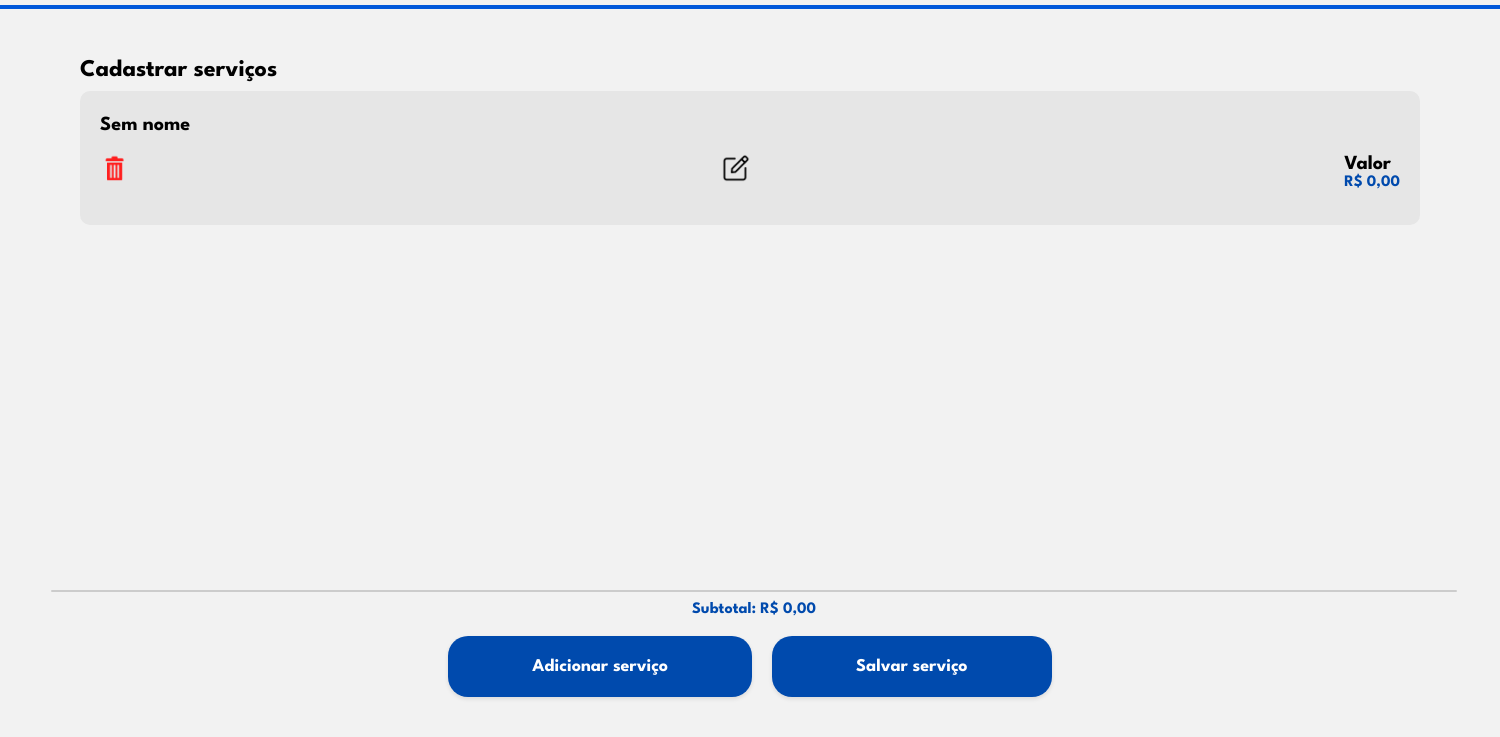
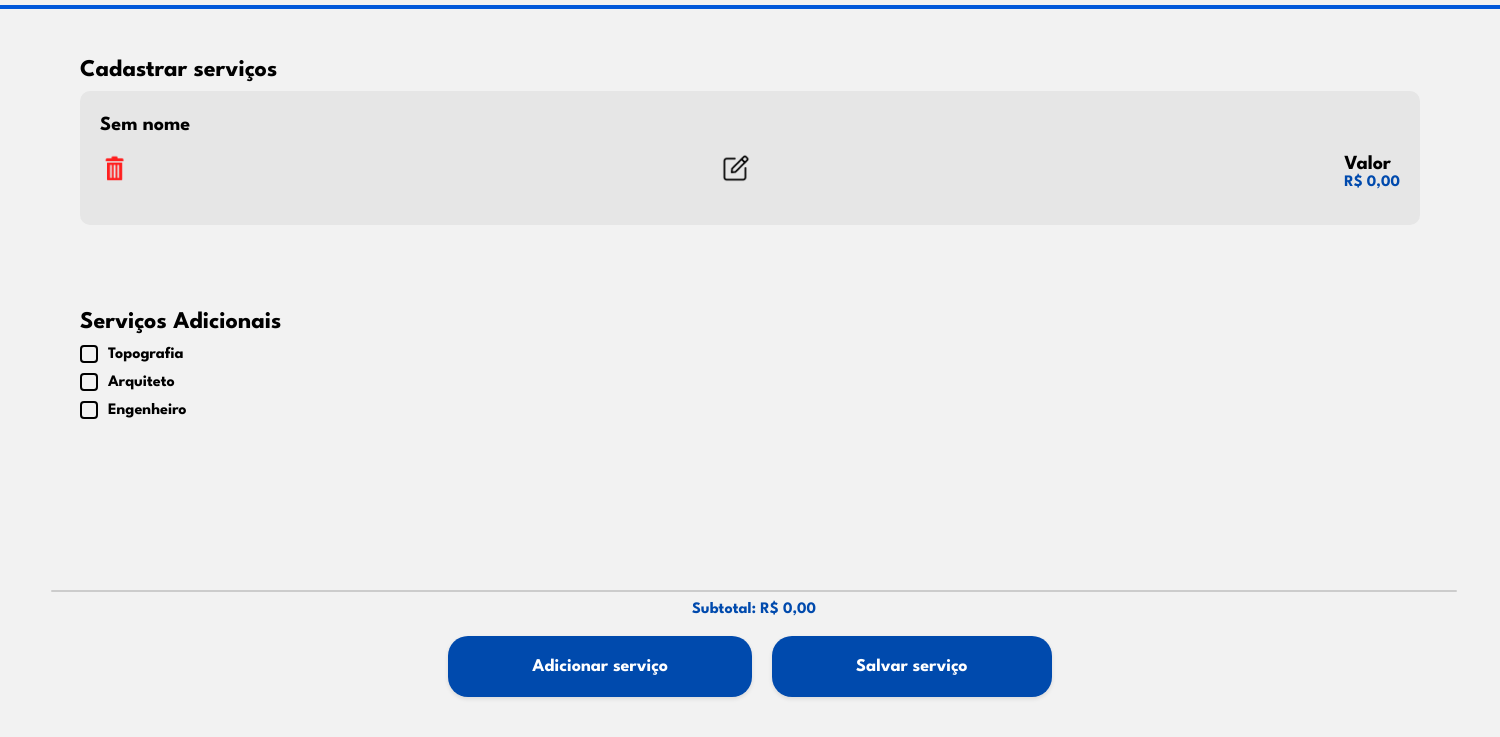
Before and after one commit to MurilloPrado/Organizador-de-Documentos, an Electron app: page renderer/servicos.html in a window 1500 px wide. Both pictures are taken after a click on the button "Cadastrar serviço". Shown: the part 83-820 px from the top of the page. Drawn offline with Linux system fonts and the light colour scheme.

Commit message:
Adição de Serviços adicionais e sua estilização, correção de bugs visual no footer de lançamentos

```diff
--- a/renderer/scripts/adicionarLancamento.js
+++ b/renderer/scripts/adicionarLancamento.js
@@ -243,10 +243,20 @@ function setMode(mode){
 
     if(formContainer) formContainer.style.display = showForm ? 'block' : 'none';
     if(listContainer) listContainer.style.display = showForm ? 'none' : 'block';
+
+    const footer = document.querySelector('footer');
+    if (footer) {
+        footer.style.display = showForm ? 'none' : 'flex';
+    }
+
+
+
     updateTopLink();
 }
 
 function hasItens(){
+    const itens = getAll();
+    console.log('itens =>', itens);
     return getAll().length > 0;
 }
 
@@ -375,8 +385,6 @@ async function refresh() {
     } else {
         setMode('form');
     }
-
-    updateKebabIcon();
 }
 
 if(addButton){
@@ -442,6 +450,7 @@ if(addButton){
             await addLancamentosToDB({ nome, detalhes, valor });
         } else {
             add({ nome, detalhes, valor });
+            console.log(getAll());
         }
 
         if(inputNome) inputNome.value = '';
--- a/renderer/servicos.html
+++ b/renderer/servicos.html
@@ -55,6 +55,28 @@
                     <!-- Itens adicionados aqui -->
                 </div>
 
+                <div id=servicosAdicionais class="servicos-box">
+                    <h2>Serviços Adicionais</h2>
+
+                    <label class="check-item">
+                        <input type="checkbox" id="servico-topografia">
+                        <span class="check-custom"></span>
+                        <span class="label-text">Topografia</span>
+                    </label>
+
+                    <label class="check-item">
+                        <input type="checkbox" id="servico-arquiteto">
+                        <span class="check-custom"></span>
+                        <span class="label-text">Arquiteto</span>
+                    </label>
+
+                    <label class="check-item">
+                        <input type="checkbox" id="servico-engenheiro">
+                        <span class="check-custom"></span>
+                        <span class="label-text">Engenheiro</span>
+                    </label>
+                </div>
+            </div>
 
             <footer>
                 <div class="line"></div>
@@ -66,7 +88,7 @@
                     <button id="save-button" class="servico-button">Salvar serviço</button>
                 </div>
             </footer>
-            </div>
+
 
             <script type="module" src="scripts/adicionarLancamento.js"></script>
         </main>
--- a/renderer/styles/lancamentos.css
+++ b/renderer/styles/lancamentos.css
@@ -1,10 +1,13 @@
 main{
     padding: 10px 40px 0 40px;
+    padding-bottom: 220px;
+    box-sizing: border-box;
 }
 
 #listContainer{
     display: flex;
     flex-direction: column;
+    height: auto;
     min-height: calc(100vh - 200px);
 }
 
@@ -102,7 +105,60 @@ p{
   background-color: #003f99; /* tom mais escuro ao passar o mouse */
 }
 
+.servicos-box {
+    margin-top: 20px;
+}
+
+.servicos-box h2 {
+    font-weight: 700;
+    margin-bottom: 12px;
+}
+
+.check-item {
+    display: flex;
+    align-items: center;
+    gap: 10px;
+    margin-bottom: 10px;
+    cursor: pointer;
+}
+
+.check-item input {
+    display: none;
+}
+
+.check-custom {
+    width: 18px;
+    height: 18px;
+    border: 2px solid #000;
+    border-radius: 4px;
+    display: inline-block;
+    position: relative;
+    transition: 0.2s;
+    background-color: transparent;
+}
+
+.check-item input:checked + .check-custom {
+    background-color: #ffffff;
+}
+
+/* cria o “miolo branco” */
+.check-item input:checked + .check-custom::after {
+    content: '';
+    position: absolute;
+    top: 2px;
+    left: 2px;
+    width: 10px;
+    height: 10px;
+    background-color: #000000;
+    border-radius: 2px;
+}
+
+.label-text {
+    font-weight: 600;
+}
+
 footer{
+    background-color: #f2f2f2;
     position: fixed;
     display: flex;
     flex-direction: column;
@@ -111,6 +167,7 @@ footer{
     left: 4px;
     bottom: 90px;
     width: 100%;
+    z-index: 1000;
 }
 
 .subtotal{
@@ -130,13 +187,16 @@ footer{
 
 .botoes{
     position: fixed;
-    bottom: 20px;
+    bottom: 0px;
     left: 0;
     width: 100%;
     display: flex;
+    margin: 0;
     justify-content: center;
     gap: 20px;
     z-index: 1000;
+    background-color: #f2f2f2;
+    padding: 20px
 }
 
 .itemIcons:hover{
```
Lines whose indentation alone changed are shown as unchanged.
